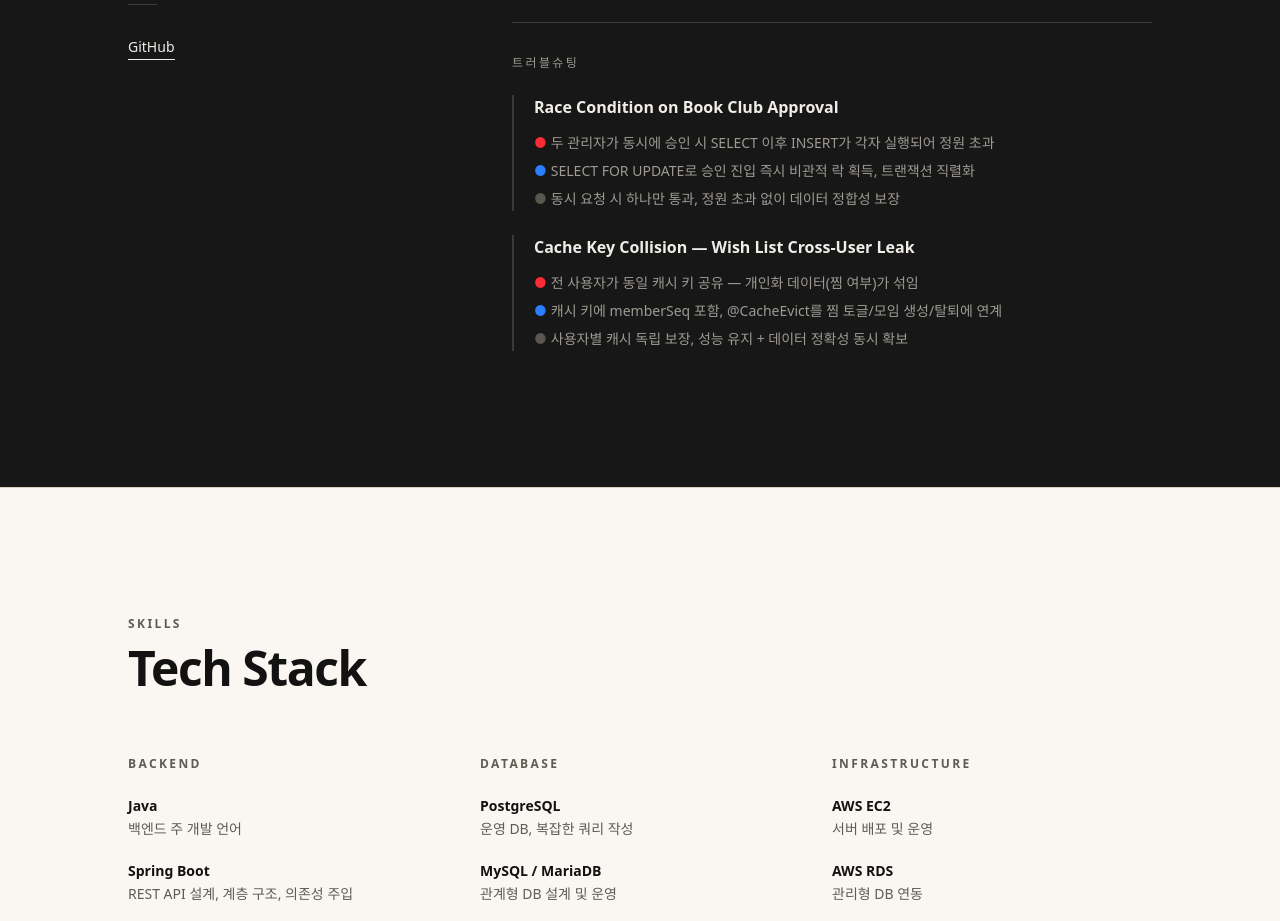
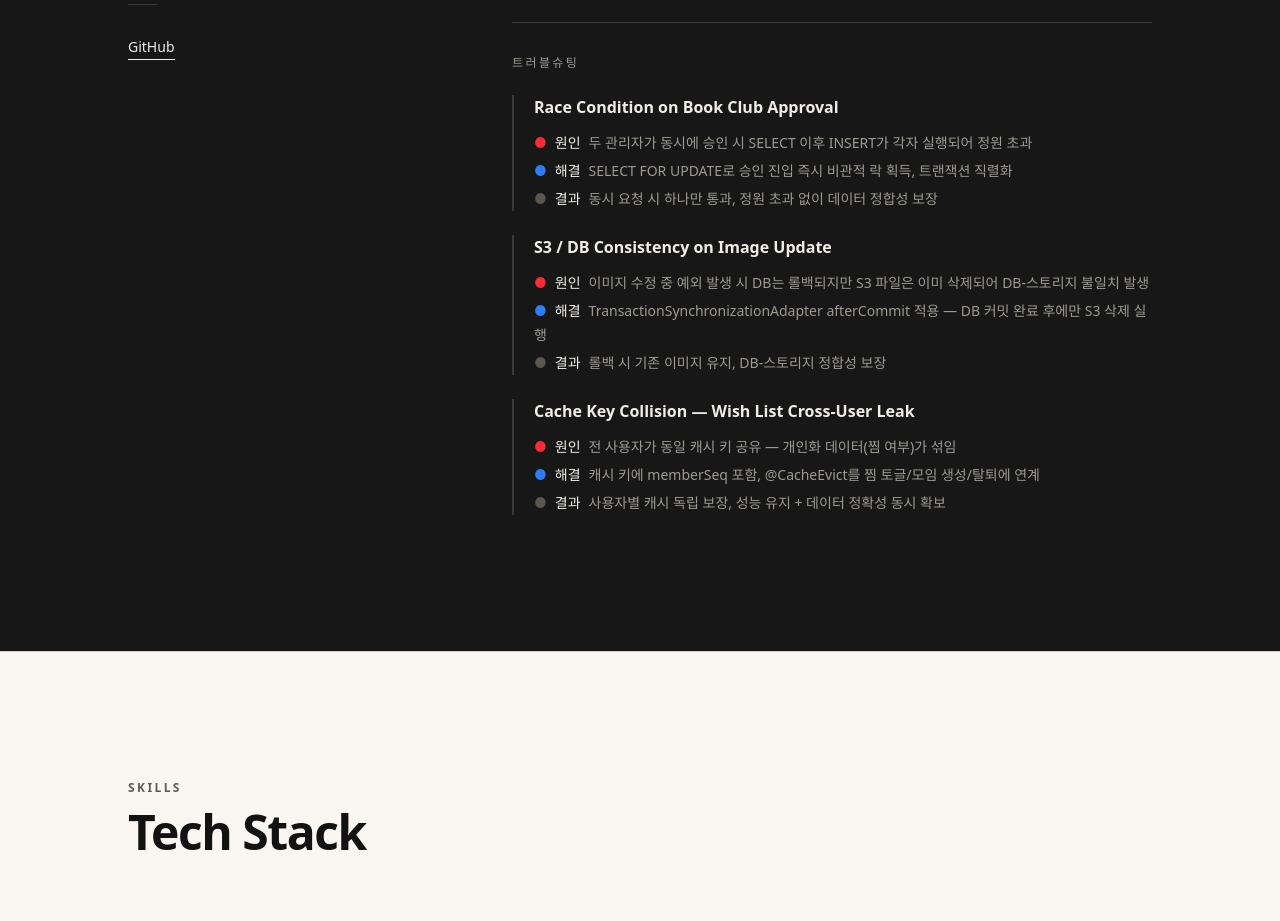
Before and after one commit to hot-gamja/portfolio-v1, a React (Vite) app: page / in a window 1280 px wide. Shown: the part 2640-3561 px from the top of the page. Built offline with nearby package versions, Linux system fonts and the light colour scheme; a web font is replaced by a local one.

Commit message:
Add S3/DB consistency troubleshooting, add cause/solution/result labels

```diff
--- a/src/components/Projects.jsx
+++ b/src/components/Projects.jsx
@@ -100,13 +100,13 @@ function ProjectChapter({ project }) {
                         {ts.titleEn || ts.problem}
                       </p>
                       <p className={`text-sm leading-6 mb-1 ${isDark ? 'text-smoke' : 'text-dim'}`}>
-                        <span className="text-red-500 mr-1">●</span>{ts.cause}
+                        <span className="text-red-500 mr-2">●</span><span className={`font-medium mr-2 ${isDark ? 'text-snow' : 'text-ink'}`}>원인</span>{ts.cause}
                       </p>
                       <p className={`text-sm leading-6 mb-1 ${isDark ? 'text-smoke' : 'text-dim'}`}>
-                        <span className="text-blue-500 mr-1">●</span>{ts.solution}
+                        <span className="text-blue-500 mr-2">●</span><span className={`font-medium mr-2 ${isDark ? 'text-snow' : 'text-ink'}`}>해결</span>{ts.solution}
                       </p>
                       <p className={`text-sm leading-6 ${isDark ? 'text-smoke' : 'text-dim'}`}>
-                        <span className="mr-1" style={{ color: isDark ? '#5A5650' : '#B8B0A6' }}>●</span>{ts.result}
+                        <span className="mr-2" style={{ color: isDark ? '#5A5650' : '#B8B0A6' }}>●</span><span className={`font-medium mr-2 ${isDark ? 'text-snow' : 'text-ink'}`}>결과</span>{ts.result}
                       </p>
                     </div>
                   ))}
--- a/src/data/projects.js
+++ b/src/data/projects.js
@@ -34,6 +34,12 @@ export const projects = [
         result: '동시 요청 시 하나만 통과, 정원 초과 없이 데이터 정합성 보장',
       },
       {
+        titleEn: 'S3 / DB Consistency on Image Update',
+        cause: '이미지 수정 중 예외 발생 시 DB는 롤백되지만 S3 파일은 이미 삭제되어 DB-스토리지 불일치 발생',
+        solution: 'TransactionSynchronizationAdapter afterCommit 적용 — DB 커밋 완료 후에만 S3 삭제 실행',
+        result: '롤백 시 기존 이미지 유지, DB-스토리지 정합성 보장',
+      },
+      {
         titleEn: 'Cache Key Collision — Wish List Cross-User Leak',
         cause: '전 사용자가 동일 캐시 키 공유 — 개인화 데이터(찜 여부)가 섞임',
         solution: '캐시 키에 memberSeq 포함, @CacheEvict를 찜 토글/모임 생성/탈퇴에 연계',
```
